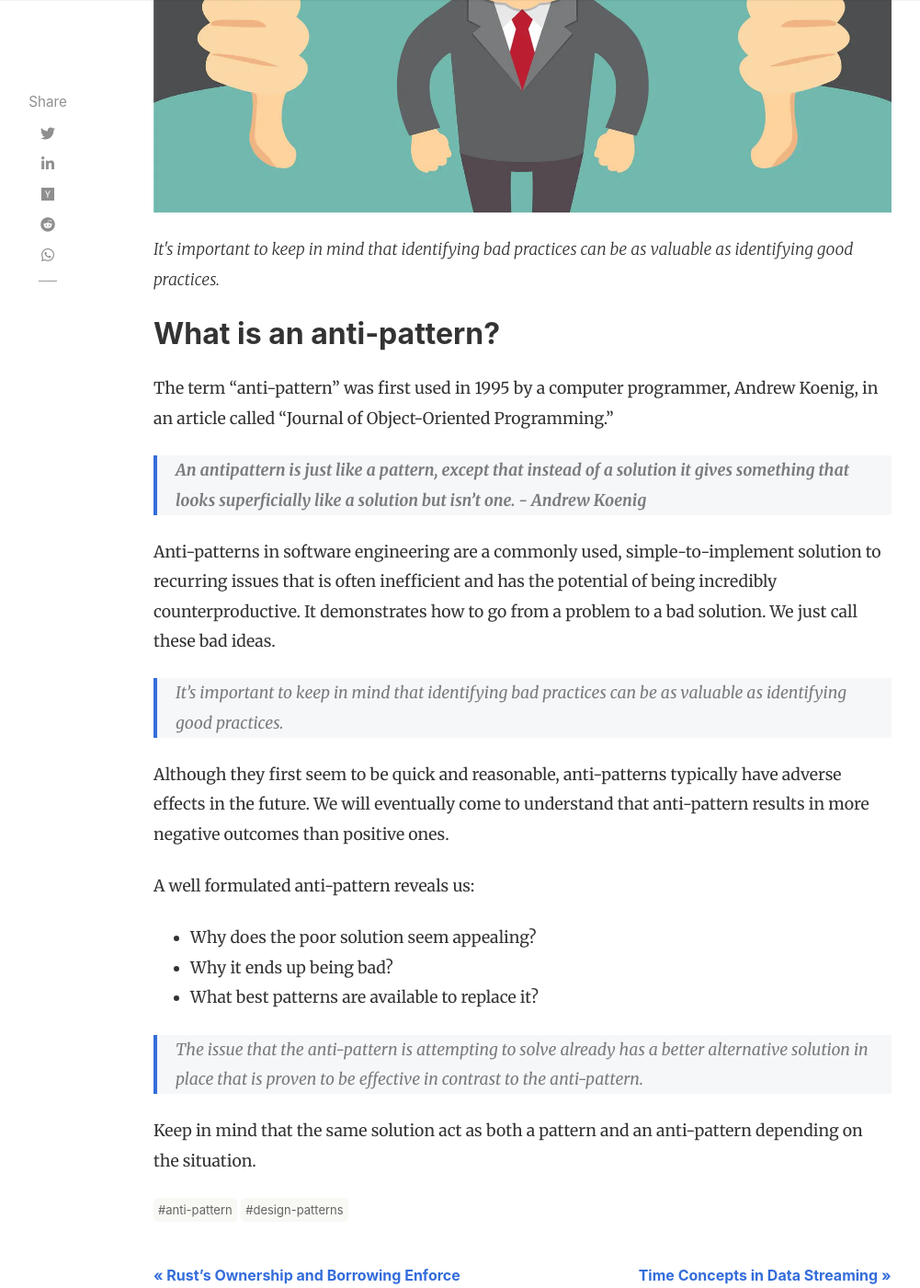
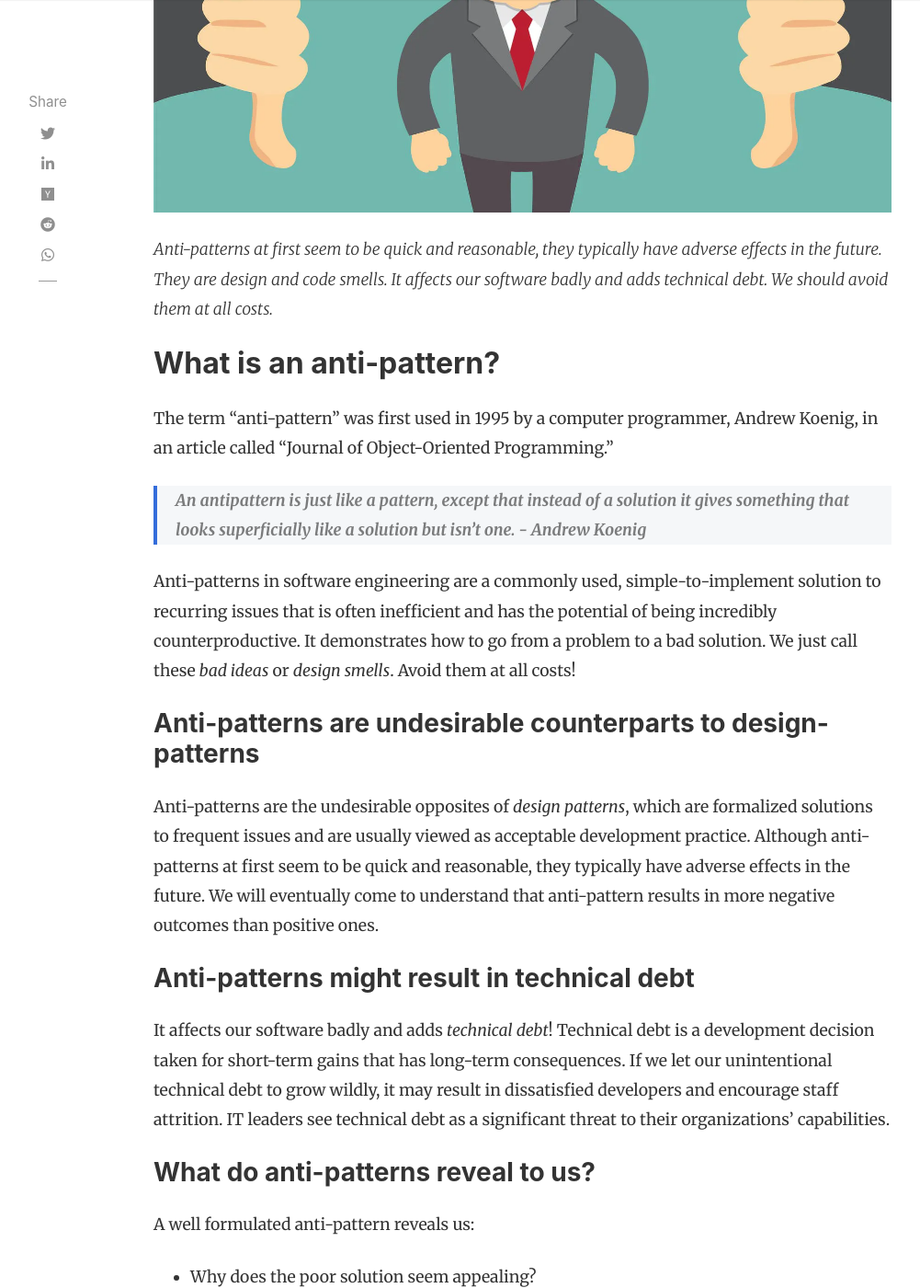
Before and after one commit to SenthilNayagan/senthilnayagan.github.io, a Jekyll site: the page built from _posts/design-patterns-and-coding-principles/2022-07-20-anti-pattern.markdown, in a window 1280 px wide and 1400 px high, scrolled down 561 px. Shown: the whole window at 92% size, without its empty margins (118-1119 px from the left). Built offline with Jekyll 4.4.1, drawn with Linux system fonts in a browser that asks for light colours; nearby versions of some CDN libraries; comment, search, counter and statistics services are not loaded; some of the changed text lies outside the part shown.

```diff
--- a/_layouts/tags.html
+++ b/_layouts/tags.html
@@ -7,13 +7,15 @@ permalink: "/tags.html"
 <div class="row listrecent">
 {% for tag in site.tags %}
     <div class="section-title col-md-12 mt-4">
-<h2 id="{{ tag[0] | replace: " ","-" }}">Tag <span class="text-capitalize">{{ tag[0] }}</span></h2>
+    <h2 id="{{ tag[0] | replace: " ","-" }}">Tag: <span class="text-capitalize">{{ tag[0] }}</span></h2>
     </div>
     {% assign pages_list = tag[1] %}
     {% for post in pages_list %}
+        {% if post.hidden != true %}
             {% if post.title != null %}
                 {% if group == null or group == post.group %}
                 {% include postbox.html %}
+                {% endif %}
             {% endif %}
         {% endif %}
     {% endfor %}
--- a/_posts/design-patterns-and-coding-principles/2022-07-20-anti-pattern.markdown
+++ b/_posts/design-patterns-and-coding-principles/2022-07-20-anti-pattern.markdown
@@ -2,10 +2,11 @@
 layout: post
 title:  "Anti-Pattern"
 kicker: "Design Patterns and Coding Principles"
-subtitle: "It's important to keep in mind that identifying bad practices can be as valuable as identifying good practices."
+subtitle: "Anti-patterns at first seem to be quick and reasonable, they typically have adverse effects in the future. They are design and code smells. It affects our software badly and adds technical debt. We should avoid them at all costs."
 image: assets/images/posts-cover-images/antipattern.webp
 author: senthil
 published_on: 2022-07-20 11:24:20 +0530
+last_modified_on: 2022-07-30 00:00:00 +0530
 tags: ["anti-pattern", "design-patterns"]
 categories: design-patterns
 permalink: /:categories/:title
@@ -19,12 +20,15 @@ The term "anti-pattern" was first used in 1995 by a computer programmer, Andrew
 
 > **An antipattern is just like a pattern, except that instead of a solution it gives something that looks superficially like a solution but isn't one. - Andrew Koenig**
 
-Anti-patterns in software engineering are a commonly used, simple-to-implement solution to recurring issues that is often inefficient and has the potential of being incredibly counterproductive. It demonstrates how to go from a problem to a bad solution. We just call these bad ideas.
+Anti-patterns in software engineering are a commonly used, simple-to-implement solution to recurring issues that is often inefficient and has the potential of being incredibly counterproductive. It demonstrates how to go from a problem to a bad solution. We just call these *bad ideas* or *design smells*. Avoid them at all costs!
 
-> It's important to keep in mind that identifying bad practices can be as valuable as identifying good practices.
+### Anti-patterns are undesirable counterparts to design-patterns
+Anti-patterns are the undesirable opposites of *design patterns*, which are formalized solutions to frequent issues and are usually viewed as acceptable development practice. Although anti-patterns at first seem to be quick and reasonable, they typically have adverse effects in the future. We will eventually come to understand that anti-pattern results in more negative outcomes than positive ones.
 
-Although they first seem to be quick and reasonable, anti-patterns typically have adverse effects in the future. We will eventually come to understand that anti-pattern results in more negative outcomes than positive ones.
+### Anti-patterns might result in technical debt
+It affects our software badly and adds *technical debt*! Technical debt is a development decision taken for short-term gains that has long-term consequences. If we let our unintentional technical debt to grow wildly, it may result in dissatisfied developers and encourage staff attrition. IT leaders see technical debt as a significant threat to their organizations' capabilities.
 
+### What do anti-patterns reveal to us?
 A well formulated anti-pattern reveals us:
 
 - Why does the poor solution seem appealing?
@@ -33,4 +37,16 @@ A well formulated anti-pattern reveals us:
 
 > The issue that the anti-pattern is attempting to solve already has a better alternative solution in place that is proven to be effective in contrast to the anti-pattern.
 
-Keep in mind that the same solution act as both a pattern and an anti-pattern depending on the situation.
+### In one aspect, the bad is perceived as the good
+In general, developers are not too concerned about identifying design and code smells. However, it's important to keep in mind that identifying bad practices can be as valuable as identifying good practices.
+
+### Examples of anti-patterns
+Here are some examples of anti-patterns:
+- **Spaghetti code** - It's an unstructured and difficult-to-maintain source code.
+- **Golden hammer** - It is the practice of applying a known strategy to a variety of issues.
+- **God object/class** - This class or object is responsible for too many things.
+- **Boat anchor** - It is future code that has no use inside the present context.
+- **Magic numbers and strings** - Using unnamed numbers or string literals instead of named constants in code.
+
+
+Lastly, it should be noted that the same solution may act as both a pattern and an anti-pattern, depending on the context.
```
Also changed, not shown: _posts/design-patterns-and-coding-principles/2022-07-30-solid-design-principles.markdown (added, +40 -0 lines), assets/images/posts-cover-images/solid-design-principles.jpg (added), 1 other file. Lines whose indentation alone changed are shown as unchanged.
